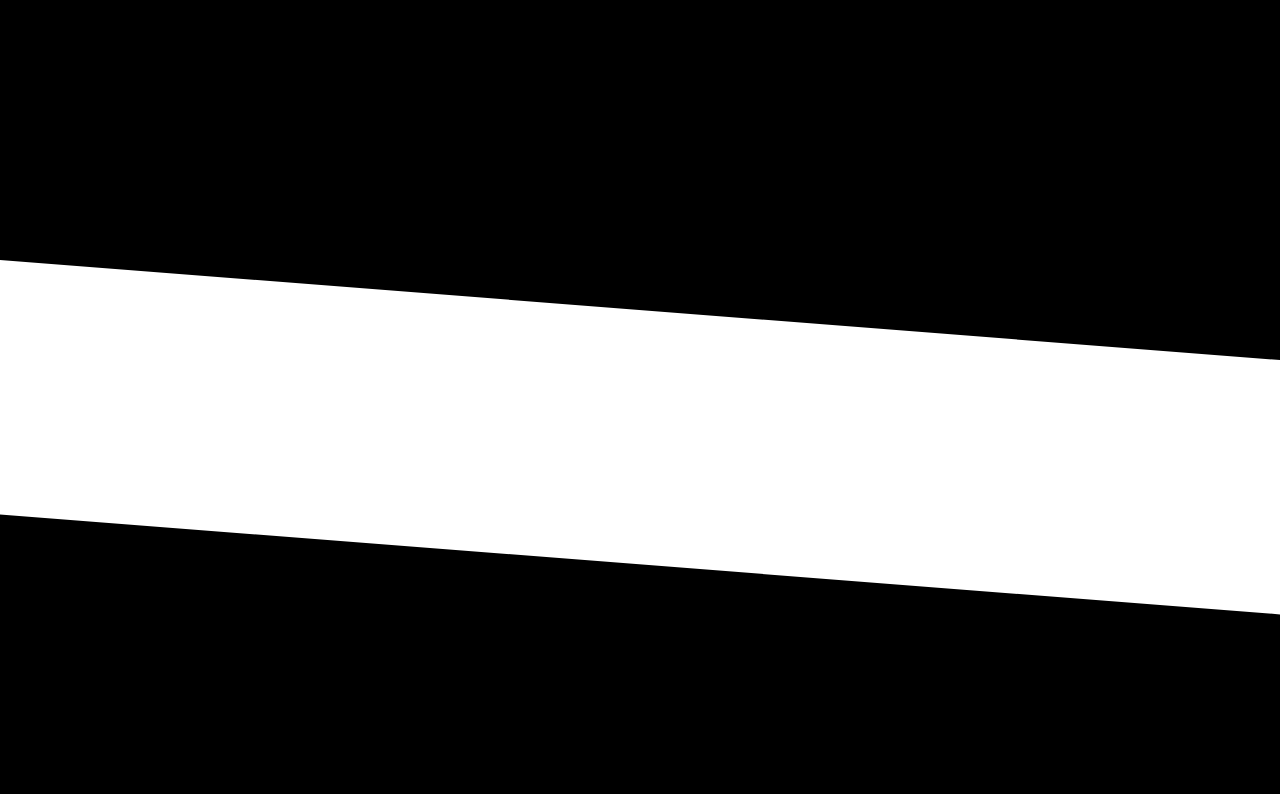
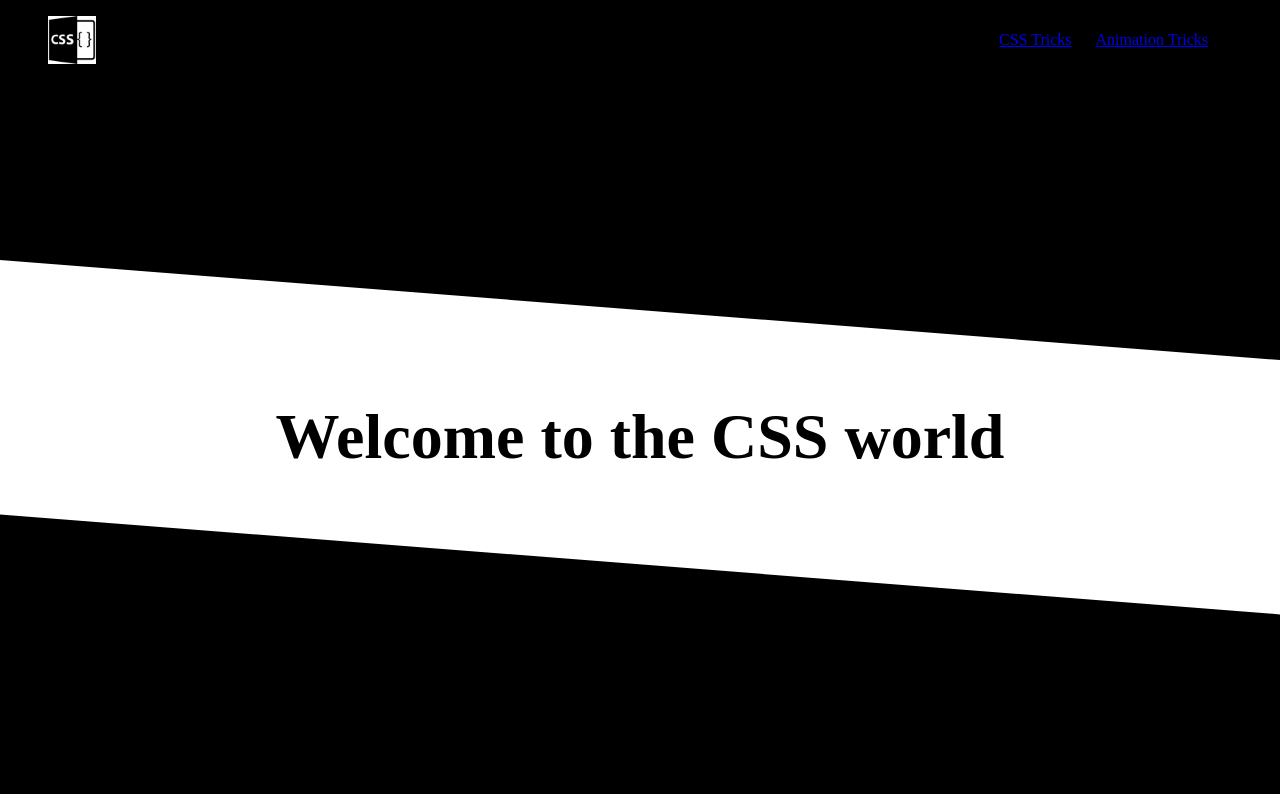
Before and after one commit to AyushKumar01/CSS-Exercises, a plain HTML site: page index.html in a window 1280 px wide. Drawn offline with Linux system fonts and the light colour scheme.

Commit message:
added few pages with scss pages ani and css

```diff
--- a/index.html
+++ b/index.html
@@ -10,14 +10,18 @@
 <body>
     <header class='header'>
         <div class='header__left'>
-
+            <a href="index.html"><img class='header__left-img' src="./assets/logo/css-logo.png"/></a>
         </div>
         <nav class='header__nav'>
-
+            <ul class='header__list'>
+                <li class='header__list-item'><a href="./pages/css-home.html">CSS Tricks</a></li>
+                <li class='header__list-item'><a href="./pages/animation-home.html">Animation Tricks</a></li>
+            </ul>
         </nav>
     </header>
     <main class='main'>
         <div class='main__top'></div>
+        <div class='main__middle'>Welcome to the CSS world</div>
         <div class='main__bottom'></div>
     </main>
 </body>
--- a/styles/main.scss
+++ b/styles/main.scss
@@ -6,6 +6,23 @@
     display: flex;
     height: 5rem;
     text-align: center;
+    justify-content: space-between;
+    padding: 1rem 3rem;
+    &__left-img{
+        height: 3rem;
+        background: white;
+    }
+    &__list {
+        display: flex;
+        justify-content: space-around;
+        &-item{
+            margin-right: 1.5rem;
+        }
+    }
+    &__nav{
+        display: flex;
+        align-items: center;
+    }
 }
 
 .main {
@@ -16,7 +33,15 @@
     &__top{
         height: 35vh;
         background: black;
+        // css syntax:
+        // clip: clip-source|basic-shape|margin-box|border-box|padding-box
+        // |content-box|fill-box|stroke-box|view-box|none|initial|inherit;
        clip-path: polygon(0 0, 100% 0, 100% 100%, 0 calc(100% - 100px));
+    }
+    &__middle{
+        font-size: 4rem;
+        font-weight: bold;
+        text-align: center;
     }
     &__bottom{
         height: 35vh;
```
Also changed, not shown: pages/animation-home.html (added, +23 -0 lines), pages/css-home.html (added, +23 -0 lines), assets/logo/css-logo.png (added), styles/main.css, 1 other file.
